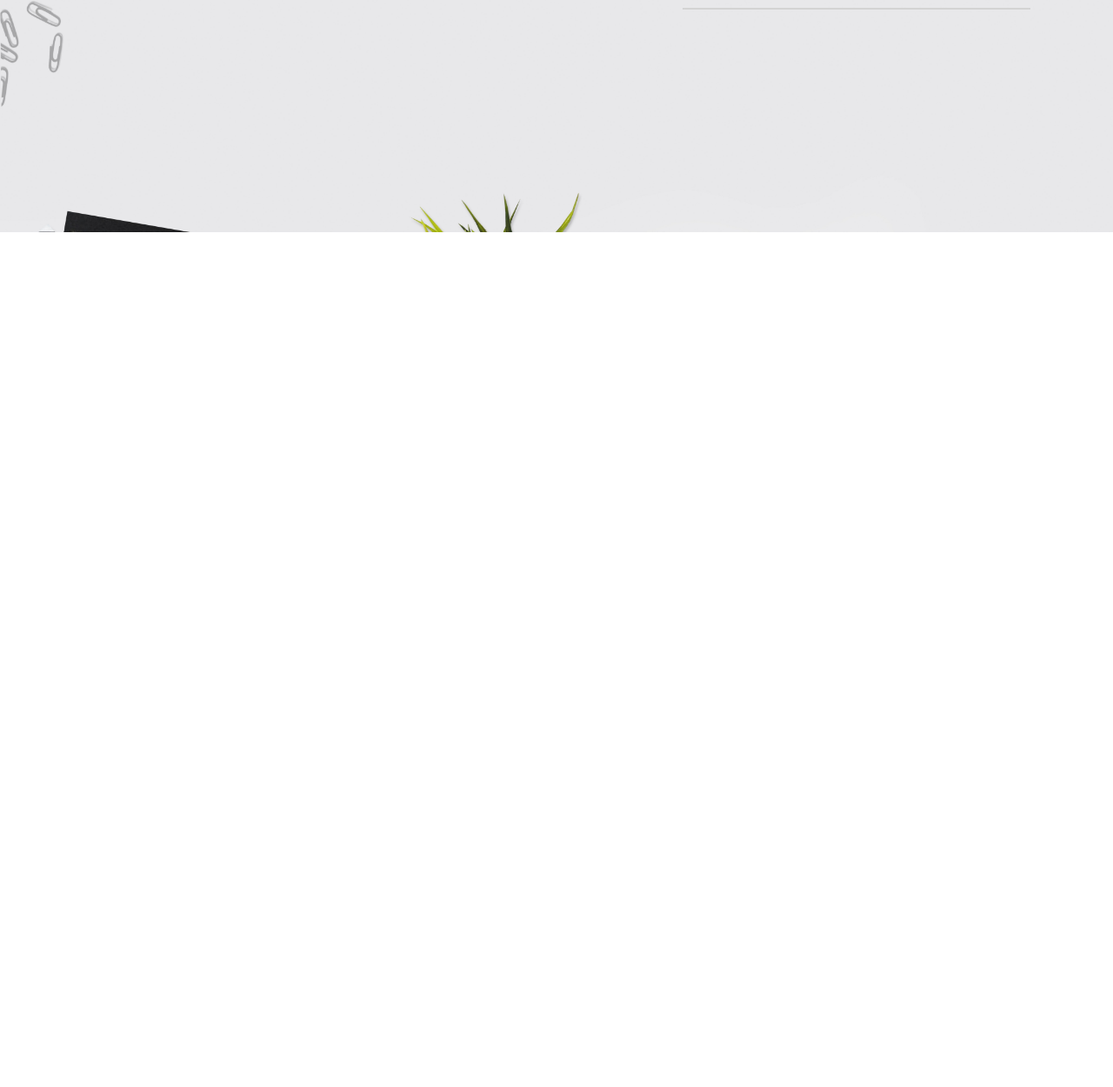
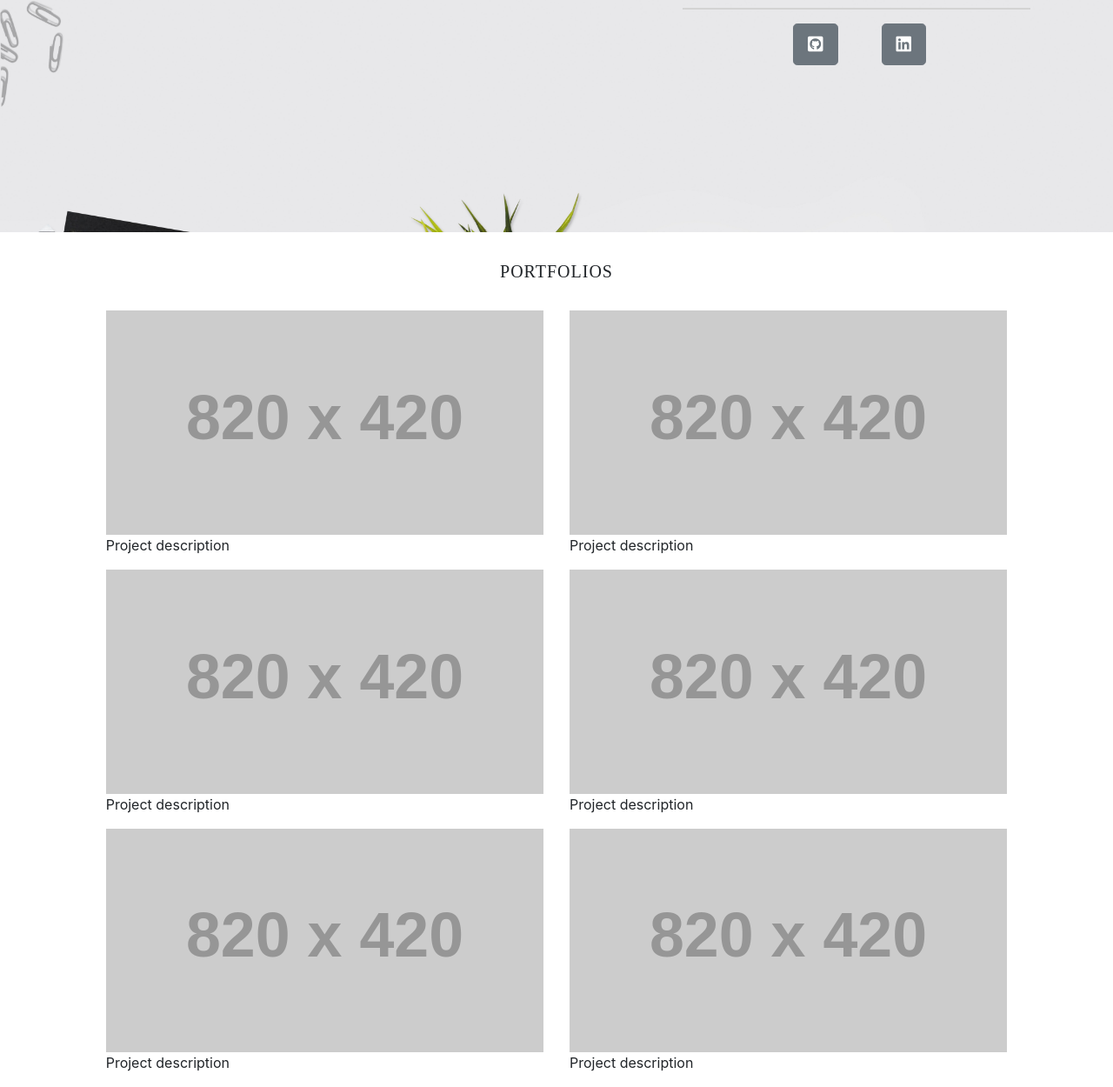
Before and after one commit to Jmauriciomtz/Personal_Portfolio, a plain HTML site: page index.html in a window 1280 px wide. Shown: the part 333-1583 px from the top of the page at 87% size. Before the commit the page ends 800 px from the top, so only its background shows below. Drawn offline with nearby package versions, Linux system fonts and the light colour scheme; placeholder pictures from the web are drawn by us.

Commit message:
Porfolio section ready

```diff
--- /dev/null
+++ b/commands.js
@@ -0,0 +1,7 @@
+$(window).on("scroll", function () {
+    if ($(window).scrollTop() > 400) {
+        $(".navbar-fixed-top").addClass("on-scroll");
+    } else {
+        $(".navbar-fixed-top").removeClass("on-scroll");
+    }
+});
--- a/index.html
+++ b/index.html
@@ -11,6 +11,7 @@
         integrity="sha384-MCw98/SFnGE8fJT3GXwEOngsV7Zt27NXFoaoApmYm81iuXoPkFOJwJ8ERdknLPMO" crossorigin="anonymous">
 
     <link rel="stylesheet" type="text/css" href="./style.css">
+    <script src="./commands.js"></script>
 
     <!-- Fontawesome -->
     <link rel="stylesheet" href="https://use.fontawesome.com/releases/v5.2.0/css/all.css"
@@ -39,6 +40,67 @@
                         <h1>Jose Martinez</h1>
                         <h3>Systems Engineer</h3>
                         <hr class="divider">
+                        <ul class="social-links d-flex flex-row">
+                            <li>
+                                <a href="#" class="btn btn-secondary btn-lg github"><i
+                                        class="fab fa-github-square"></i></a>
+                            </li>
+                            <li>
+                                <a href="#" class="btn btn-secondary btn-lg linkedin"><i
+                                        class="fab fa-linkedin"></i></a>
+                            </li>
+                        </ul>
+                    </div>
+                </div>
+            </div>
+        </div>
+    </div>
+
+    <!--Portfolios-->
+    <div class="portfolio_section container-fluid">
+        <div class="row">
+            <div class="col-xs-12 col-md-10 offset-md-1 col-lg-10 offset-lg-1">
+                <p class="text-center portfolio_header">Portfolios</p>
+                <div class="row">
+                    <div class="col-sm-12 col-md-6">
+                        <a href="https://placeholder.com" class="aspectRatioBox">
+                            <img src="https://via.placeholder.com/820X420.png" class="img-fluid">
+                        </a>
+                        <p class="description">Project description</p>
+                    </div>
+                    <div class="col-sm-12 col-md-6">
+                        <a href="https://placeholder.com" class="aspectRatioBox">
+                            <img src="https://via.placeholder.com/820X420.png" class="img-fluid">
+                        </a>
+                        <p class="description">Project description</p>
+                    </div>
+                </div>
+                <div class="row">
+                    <div class="col-sm-12 col-md-6">
+                        <a href="https://placeholder.com" class="aspectRatioBox">
+                            <img src="https://via.placeholder.com/820X420.png" class="img-fluid">
+                        </a>
+                        <p class="description">Project description</p>
+                    </div>
+                    <div class="col-sm-12 col-md-6">
+                        <a href="https://placeholder.com" class="aspectRatioBox">
+                            <img src="https://via.placeholder.com/820X420.png" class="img-fluid">
+                        </a>
+                        <p class="description">Project description</p>
+                    </div>
+                </div>
+                <div class="row">
+                    <div class="col-sm-12 col-md-6">
+                        <a href="https://placeholder.com" class="aspectRatioBox">
+                            <img src="https://via.placeholder.com/820X420.png" class="img-fluid">
+                        </a>
+                        <p class="description">Project description</p>
+                    </div>
+                    <div class="col-sm-12 col-md-6">
+                        <a href="https://placeholder.com" class="aspectRatioBox">
+                            <img src="https://via.placeholder.com/820X420.png" class="img-fluid">
+                        </a>
+                        <p class="description">Project description</p>
                     </div>
                 </div>
             </div>
--- a/style.css
+++ b/style.css
@@ -5,9 +5,14 @@ body {
 .navbar-fixed-top {
     position: fixed;
     border-color: rgba(255, 255,255,0.2);
+    background-color: none;
     top: 0;
     right: 0;
     left: 0;
+    z-index: 1;
+}
+.on-scroll {
+    background-color: #fff !important;
 }
 .my_name {
     font-size: x-large;
@@ -15,7 +20,7 @@ body {
 /*---- hero ----- */
 #hero {
     background-image: url(./images/hero_background.jpg);
-    min-height: 600px;
+    height: 600px;
     width: 100%;
     background-repeat: no-repeat;
     background-size: cover;
@@ -36,6 +41,7 @@ left: -80px;
 }
 .hero_content>h1 {
     font-size: 4em;
+    font-family:Arial, Helvetica, sans-serif;
 }
 @media (max-width: 576px) {
     .hero_content {
@@ -62,3 +68,37 @@ left: -80px;
         width: 300px;
     }
 }
+.social-links {
+    list-style-type: none;
+    padding: 0;
+    margin: 0;
+}
+.linkedin {
+    margin-right: 120px;
+    margin-left: 50px;
+}
+@media (max-width: 576px) {
+    .linkedin {
+        margin-right: 60px;
+        margin-left: 30px;
+    }
+}
+
+/*--- Portfolio ---*/
+.portfolio_section {
+    margin-top: 600px;
+    background-color: #fff;
+}
+.portfolio_header {
+    margin-top: 30px;
+    margin-bottom: 30px;
+    font-size: 20px;
+    font-family: 'Times New Roman', Times, serif;
+    text-transform: uppercase;
+    letter-spacing: 1px;
+}
+.aspectRatioBox {
+    padding-top: calc(2 / 3 * 100%); /* aspect ratio 3:2 */
+    background-size: cover;
+    background-position: center;
+}
```
